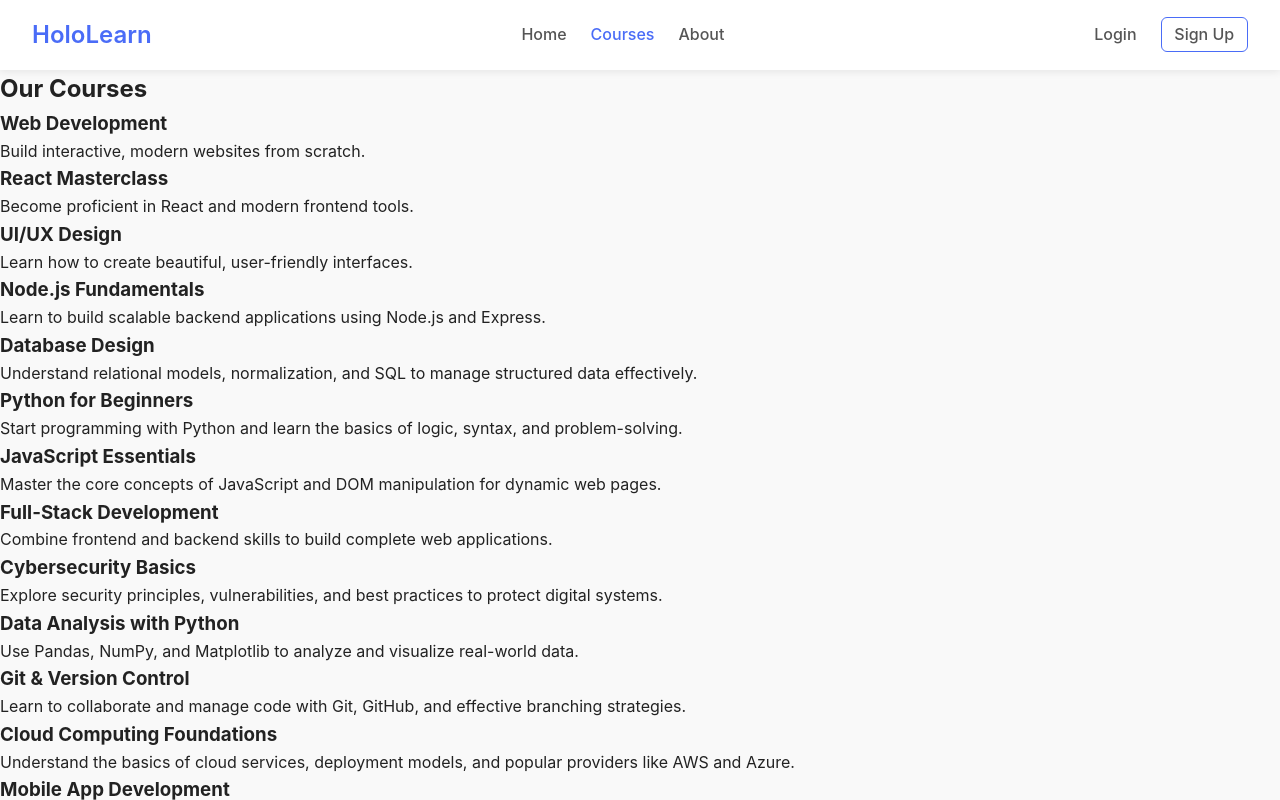
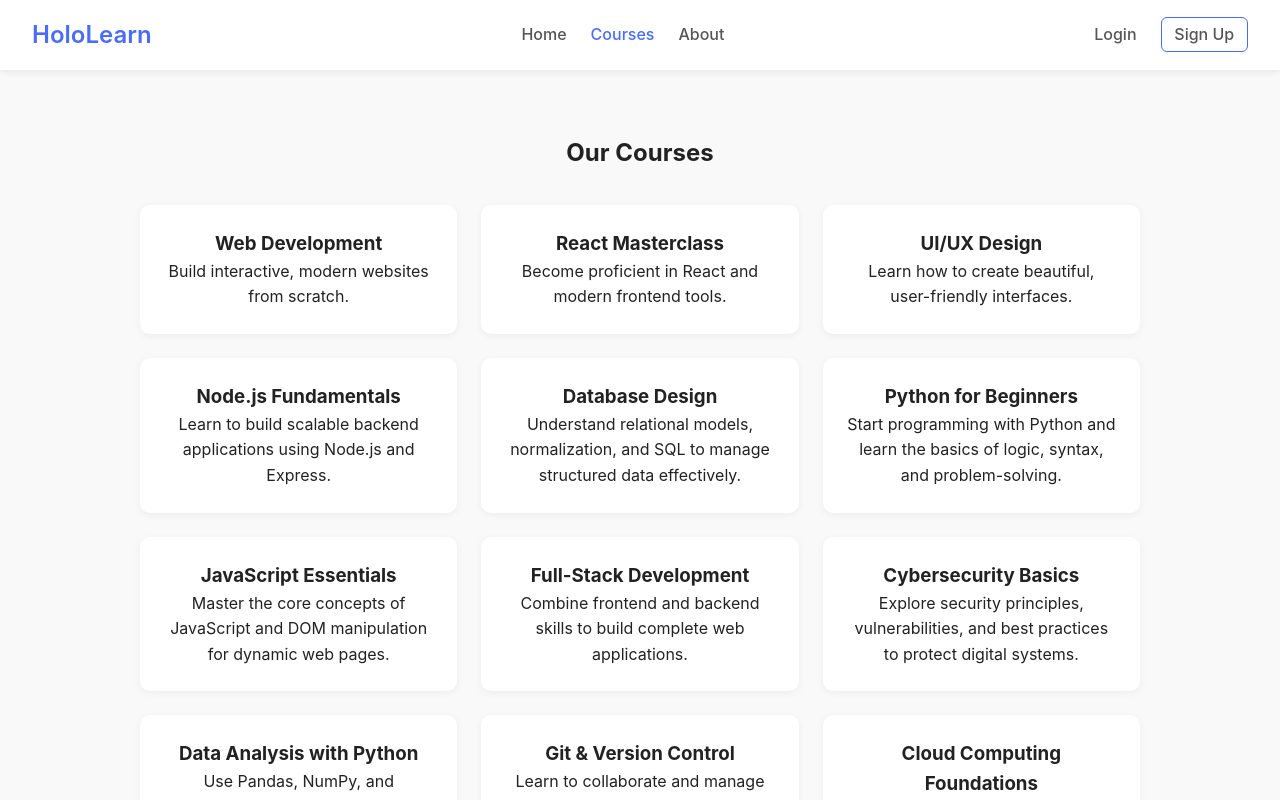
Before and after one commit to BONDIOLA-BOT/ProyectoFinalGeneracionT, a React (Vite) app in the folder holoLearn/: page /courses in a window 1280 px wide. Shown: the top 800 px of the page. Built offline with nearby package versions, Linux system fonts and the light colour scheme.

Commit message:
COURSES ESTILO
ano

```diff
--- a/holoLearn/src/styles/courses.css
+++ b/holoLearn/src/styles/courses.css
@@ -0,0 +1,24 @@
+.courses {
+    max-width: 1000px;
+    margin: 4rem auto;
+    text-align: center;
+  }
+
+  .course-list {
+    display: grid;
+    grid-template-columns: repeat(auto-fit, minmax(250px, 1fr));
+    gap: 1.5rem;
+    margin-top: 2rem;
+  }
+
+  .course-card {
+    background: white;
+    padding: 1.5rem;
+    border-radius: 10px;
+    box-shadow: 0 2px 8px rgba(0,0,0,0.05);
+    transition: 0.3s;
+  }
+
+  .course-card:hover {
+    transform: translateY(-5px);
+  }
```
